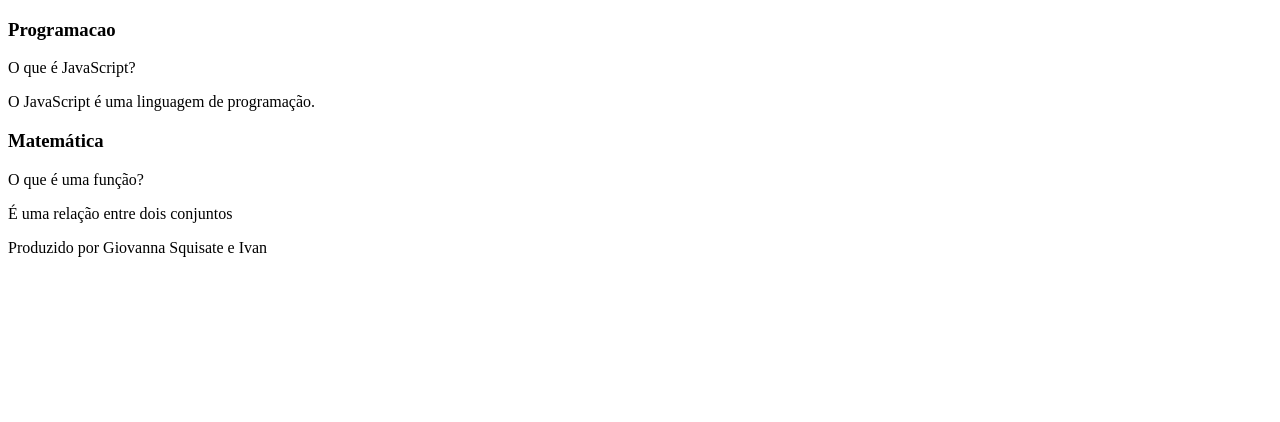
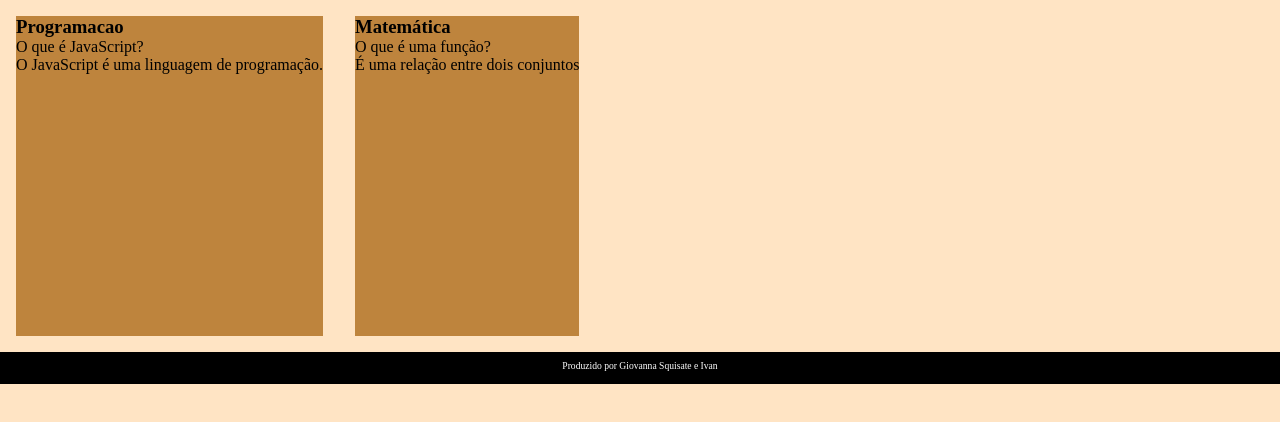
Before and after one commit to giosquisate/3Tri-2Egiovannaeivan, a plain HTML site: page index.html in a window 1280 px wide. Drawn offline with Linux system fonts and the light colour scheme; a web font is replaced by a local one.

Commit message:
Add files via upload

```diff
--- a/style.css
+++ b/style.css
@@ -8,6 +8,37 @@
 
 }
 
+*{
+    margin: 0;
+    padding: 0;
+}
+
 body{
     font-family: Bai Jamjuree;
+    background-color: bisque;
 }
+
+footer{
+    background-color: black;
+    color: white;
+    position: fixed;
+    width: 100%;
+    height: 2rem;
+}
+
+footer p{
+    text-align: center;
+    font-size: 0.6rem;
+    margin: 0.5rem;
+
+}
+
+#conteiner{
+    display: flex;
+}
+
+.cartao{
+    margin: 1rem;
+    background-color: rgb(190, 132, 61);
+    height: 20rem;
+}
```
